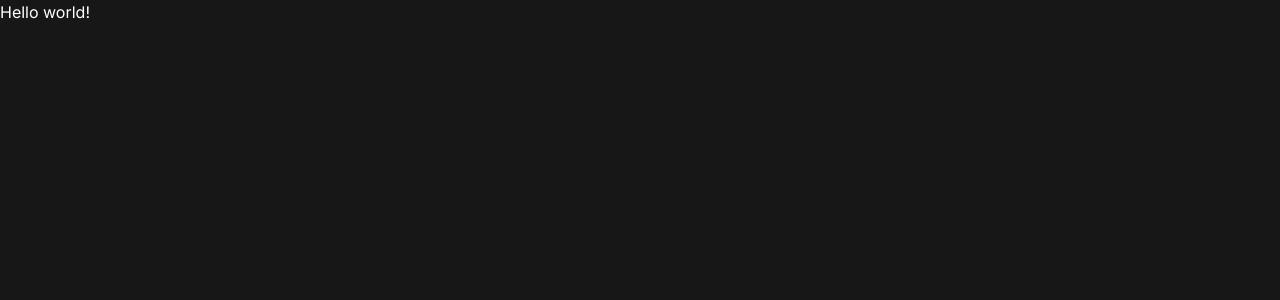
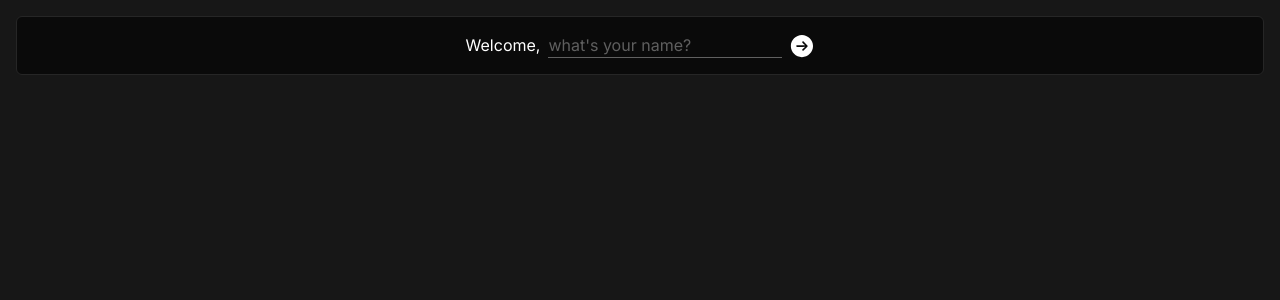
Before and after one commit to msallent/next-chatbot, a Next.js app: page / in a window 1280 px wide. Shown: the top 300 px of the page. Built offline with nearby package versions, Linux system fonts and the light colour scheme.

Commit message:
Add home screen

```diff
--- a/src/app/page.tsx
+++ b/src/app/page.tsx
@@ -1,3 +1,30 @@
+import { createUser } from '@/app/actions';
+import SendSVG from '@/assets/send.svg';
+
 export default function Home() {
-  return <main>Hello world!</main>;
+  return (
+    <main className="h-full flex flex-col justify-center items-center p-4">
+      <form
+        action={createUser}
+        className="w-full flex items-center justify-center gap-2 p-4 border rounded-md border-neutral-800 bg-neutral-950"
+      >
+        <label htmlFor="name" className="border-b border-transparent">
+          Welcome,
+        </label>
+        <input
+          required
+          autoFocus
+          name="name"
+          type="text"
+          autoComplete="off"
+          placeholder="what's your name?"
+          className="outline-none bg-transparent border-b border-white/35 placeholder:text-white/35"
+        />
+        <button type="submit">
+          <SendSVG aria-hidden="true" className="w-6 h-6 fill-white" />
+          <span className="sr-only">Submit</span>
+        </button>
+      </form>
+    </main>
+  );
 }
```
